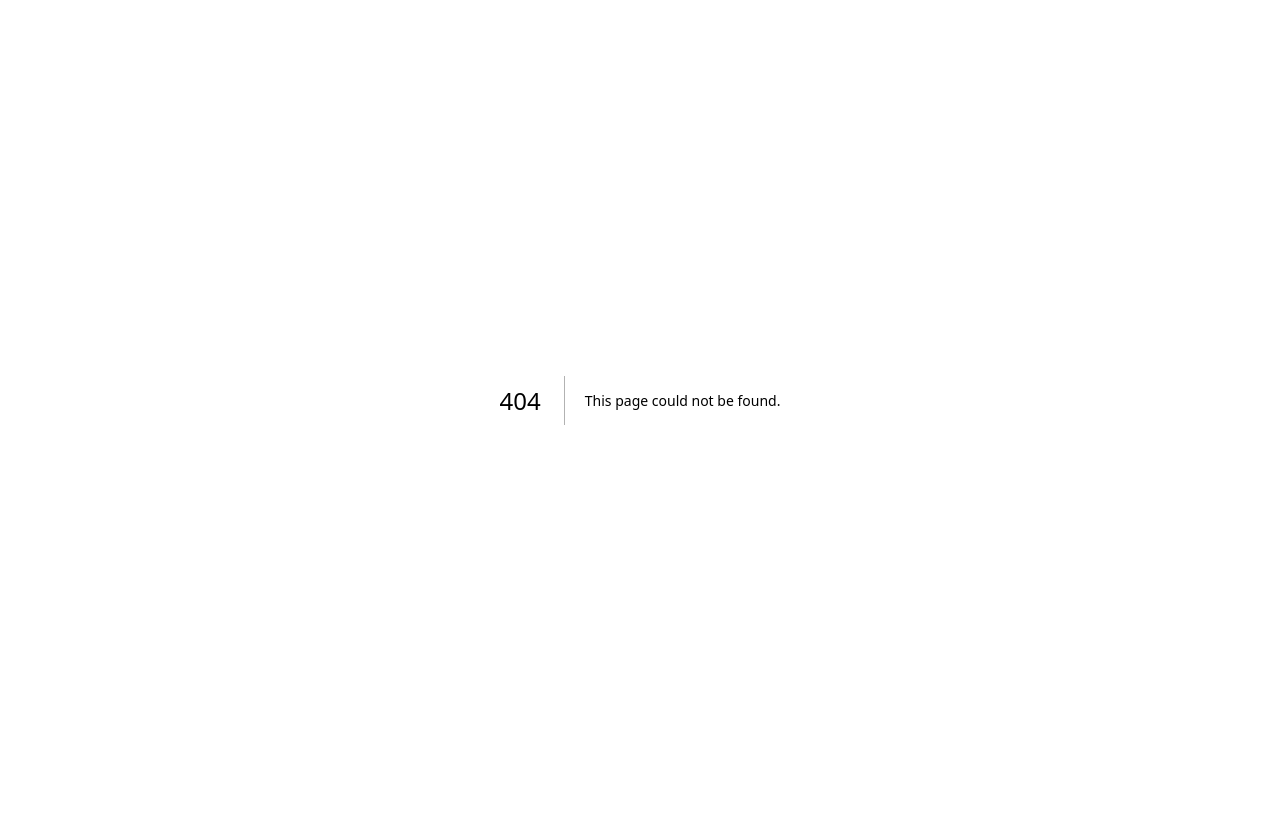
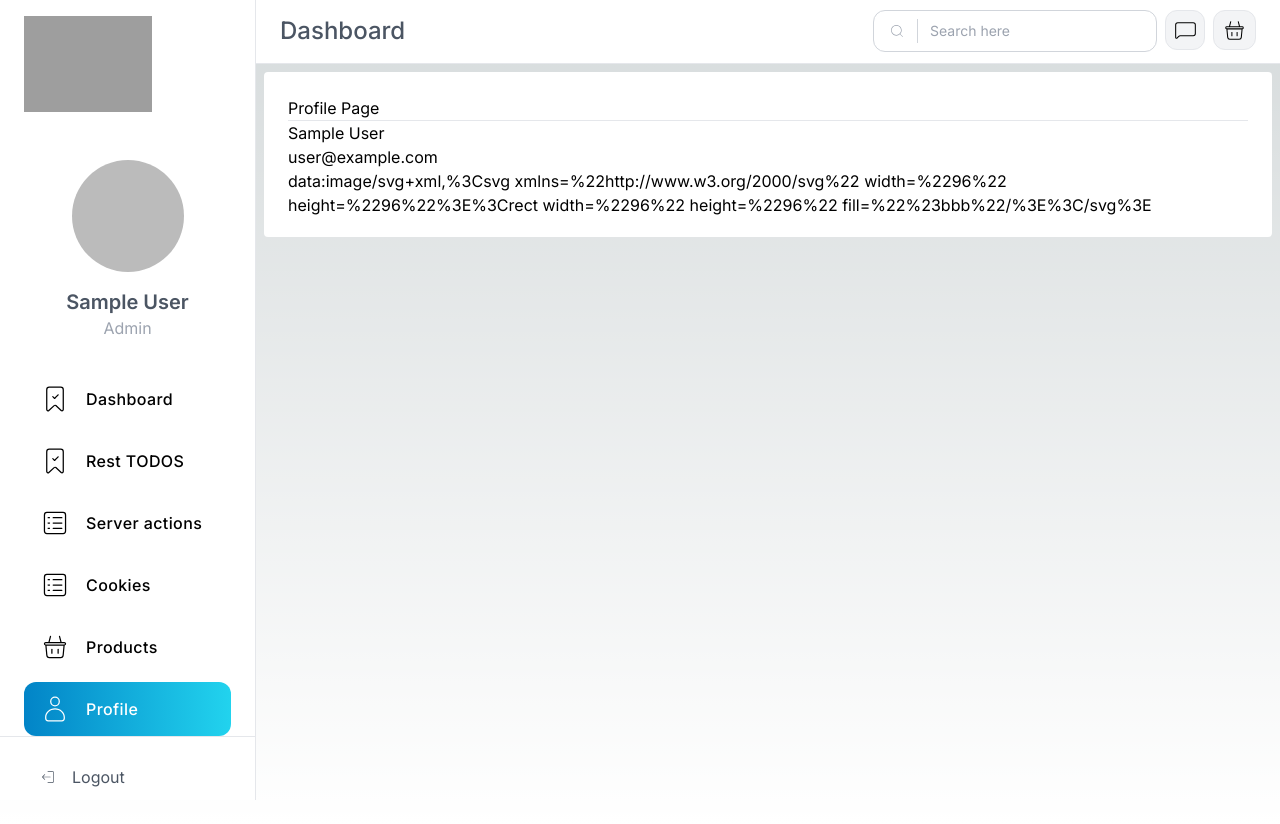
Before and after one commit to scrodrig/admin-todos, a Next.js app: page /dashboard/profile in a window 1280 px wide. Before the commit this address had no page. Before the commit the page ends 800 px from the top, so only its background shows below. Built offline with nearby package versions, Linux system fonts and the light colour scheme; no server answers; sample sign-in values are in the browser's storage; grey boxes are pictures that could not be loaded.

Commit message:
feat: Add profile page component

```diff
--- /dev/null
+++ b/src/app/dashboard/profile/page.tsx
@@ -0,0 +1,24 @@
+'use client'
+
+import { useSession } from 'next-auth/react'
+import { useEffect } from 'react'
+
+export default function ProfilePage() {
+  const { data: session } = useSession()
+
+  useEffect(() => {
+    console.log('client side')
+  }, [])
+
+  return (
+    <div>
+      <h1>Profile Page</h1>
+      <hr />
+      <div className="flex flex-col">
+        <span>{session?.user?.name}</span>
+        <span>{session?.user?.email}</span>
+        <span>{session?.user?.image}</span>
+      </div>
+    </div>
+  )
+}
```
